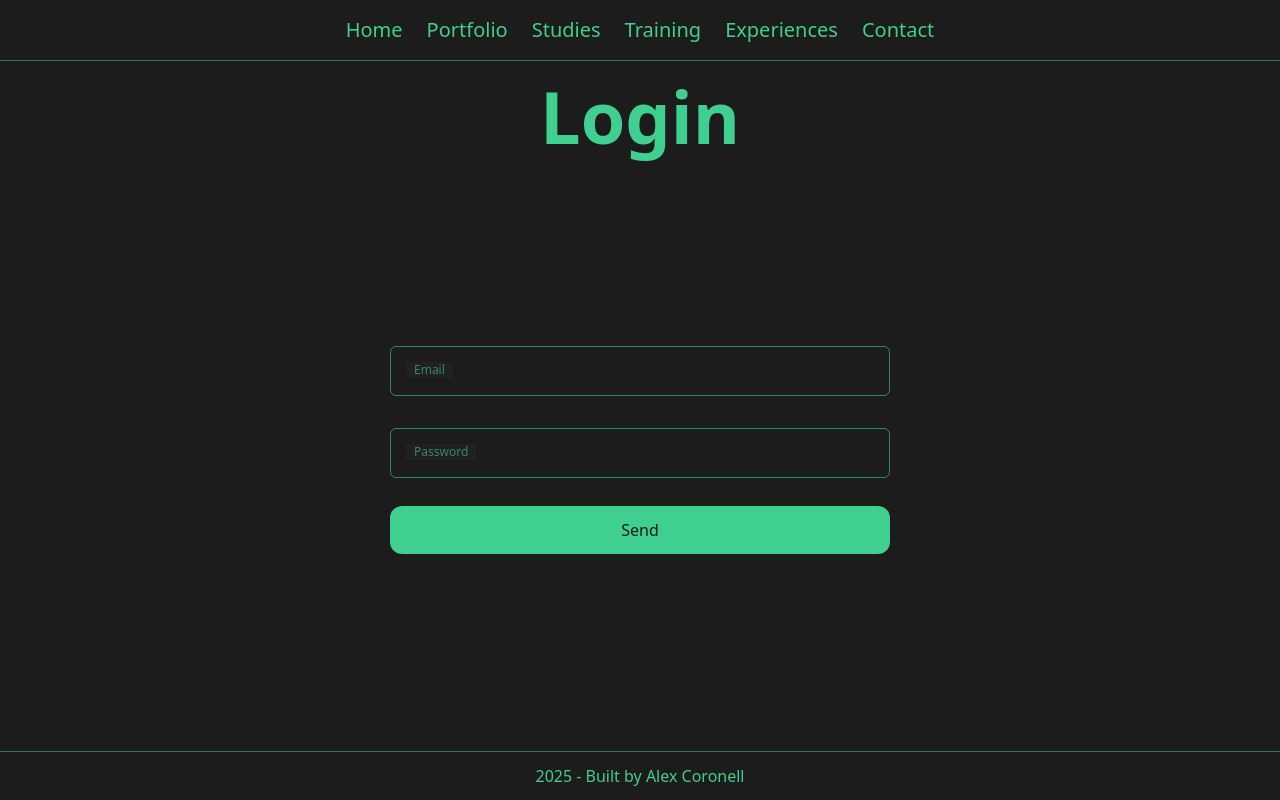
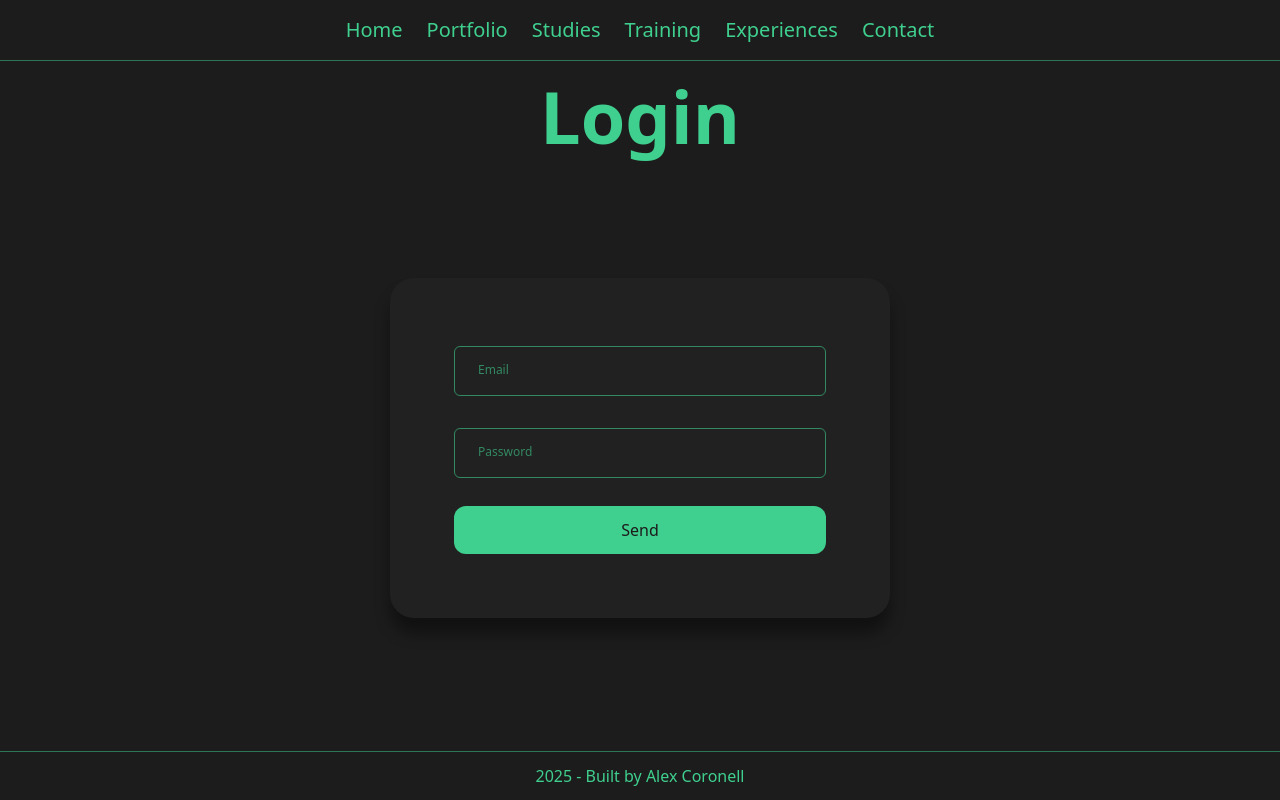
Before and after one commit to alexcoronell/resume-online-next-supabase, a Next.js app: page /login in a window 1280 px wide. Built offline with nearby package versions, Linux system fonts and the light colour scheme.

Commit message:
Styles applied con login form

```diff
--- a/components/LoginForm.tsx
+++ b/components/LoginForm.tsx
@@ -75,7 +75,7 @@ export default function LoginForm() {
 
   const titlePage = 'Login';
   return (
-    <div className={styles.LoginForm}>
+    <div className={`${styles.LoginForm} special-shadow`}>
       <form onSubmit={onSubmit}>
         <Input
           name='Email'
--- a/styles/login-form.module.css
+++ b/styles/login-form.module.css
@@ -1,3 +1,3 @@
 .LoginForm {
-    @apply w-full max-w-[500px];
+    @apply w-full max-w-[500px] bg-backgroundsecondary rounded-3xl py-10 px-3 md:p-10 lg:p-16;
 }
```
